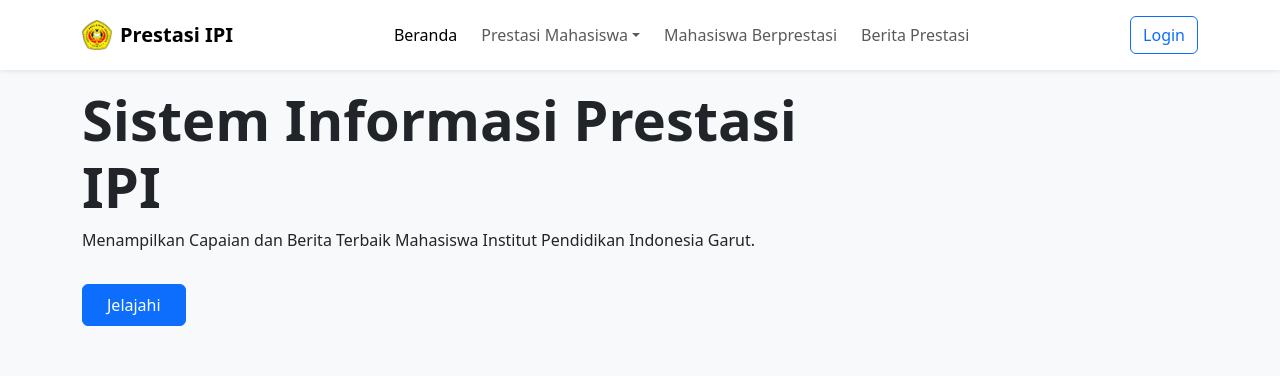
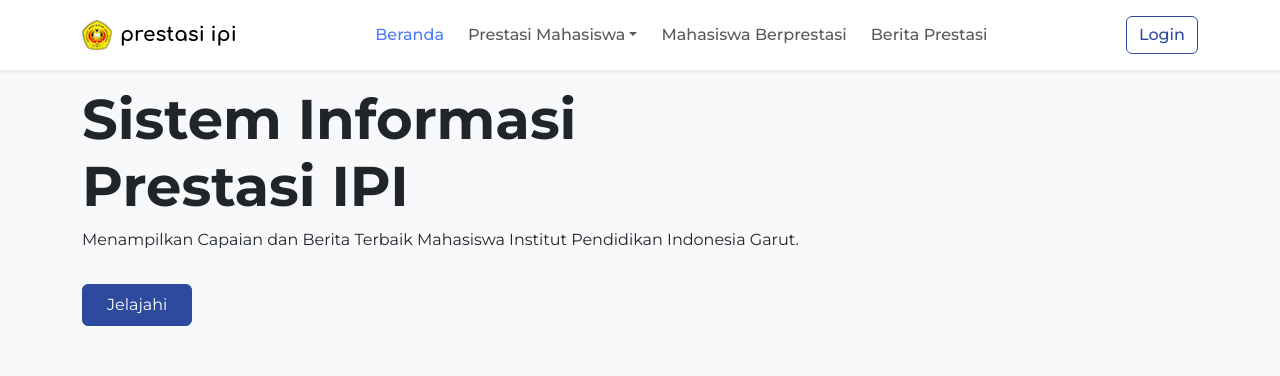
Before and after one commit to ilmaaulia/prestasi-landing-page, a React (Vite) app: page / in a window 1280 px wide. Shown: the top 376 px of the page. Built offline with nearby package versions, Linux system fonts and the light colour scheme; no server answers; what debounce-promise would draw is missing.

Commit message:
style: global and custom styles with responsive design

```diff
--- a/src/index.css
+++ b/src/index.css
@@ -0,0 +1,138 @@
+@import url('https://fonts.googleapis.com/css2?family=Montserrat:ital,wght@0,100..900;1,100..900&display=swap');
+@import url('https://fonts.googleapis.com/css2?family=Comfortaa:wght@300..700&display=swap');
+
+:root {
+  --bs-body-font-family: 'Montserrat', sans-serif !important;
+  --bs-primary: #1D2F6F !important;
+  --bs-primary-rgb: 29, 47, 111 !important;
+  --bs-secondary: #2E4A9E;
+  --bs-anchor: #4e7aff;
+}
+
+/* link */
+a:hover,
+a:focus,
+a:active {
+  color: var(--bs-anchor) !important;
+}
+
+/* button */
+.btn-lift {
+  transition: transform 0.2s ease;
+}
+
+.btn-lift:hover,
+.btn-lift:focus {
+  transform: translateY(-2px);
+}
+
+.btn-primary {
+  background-color: var(--bs-secondary) !important;
+  border-color: var(--bs-secondary) !important;
+  color: #fff !important;
+}
+
+.btn-primary:hover,
+.btn-primary:focus,
+.btn-primary:active,
+.btn-primary.active,
+.show>.btn-primary.dropdown-toggle {
+  background-color: #1d2f6ffb !important;
+  border-color: var(--bs-primary) !important;
+  color: #fff !important;
+}
+
+.btn-outline-primary {
+  background-color: transparent !important;
+  border-color: var(--bs-secondary) !important;
+  color: var(--bs-secondary) !important;
+  border-width: 1.5px !important;
+  font-weight: 500 !important;
+}
+
+.btn-outline-primary:hover,
+.btn-outline-primary:focus {
+  background-color: transparent !important;
+  color: var(--bs-secondary) !important;
+}
+
+/* text input */
+.form-control,
+.form-select {
+  border: 2px solid #d3d3d3 !important;
+  background-color: var(--bg-light) !important;
+  border-radius: 0.25rem !important;
+  transition: border-color 0.2s, background-color 0.2s !important;
+}
+
+.form-control:focus,
+.form-select:focus {
+  border-color: #4f68c4 !important;
+  box-shadow: none !important;
+}
+
+/* navbar */
+.navbar-toggler {
+  border: none !important;
+}
+
+.navbar-toggler:focus {
+  box-shadow: none !important;
+}
+
+.navbar-brand {
+  font-family: 'Comfortaa', cursive;
+  text-transform: lowercase;
+}
+
+a.navbar-brand {
+  color: var(--bs-black) !important;
+}
+
+.nav-link,
+.dropdown-item {
+  font-weight: 500 !important;
+}
+
+.nav-link.active,
+.dropdown-item:active,
+.dropdown-item.active {
+  background-color: transparent !important;
+  color: var(--bs-anchor) !important;
+}
+
+/* breadcrumb */
+.breadcrumb-item a {
+  color: var(--bs-anchor) !important;
+}
+
+/* paginasi */
+.pagination .page-item .page-link {
+  color: var(--bs-primary);
+  background: #fff;
+  border: 1px solid #dee2e6;
+}
+
+.pagination .page-item.active .page-link {
+  background: var(--bs-secondary);
+  border-color: var(--bs-secondary);
+  color: #fff;
+}
+
+@media (max-width: 992px) {
+  model-viewer {
+    height: 250px !important;
+  }
+  .display-4 {
+    font-size: 2rem !important;
+  }
+}
+
+@media (max-width: 576px) {
+  model-viewer {
+    height: 200px !important;
+  }
+  .display-4 {
+    font-size: 1.5rem !important;
+  }
+}
```
